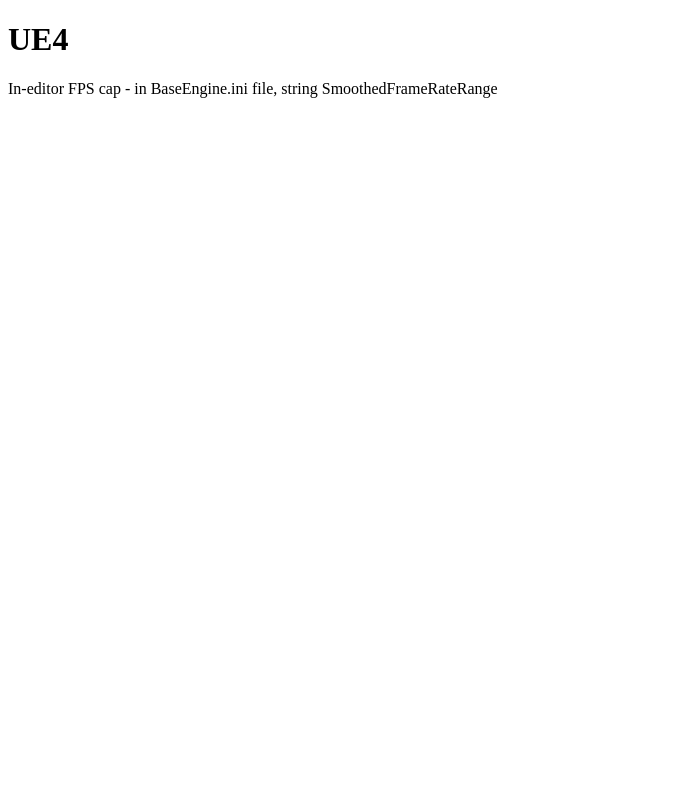
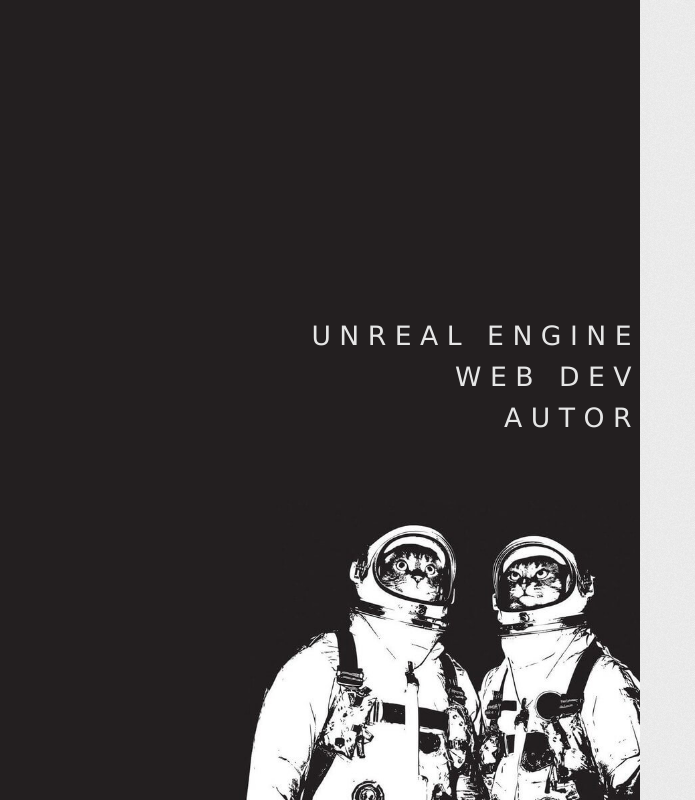
Before and after one commit to VincentSJ/VincentSJ.github.io, a plain HTML site: page index.html in a window 1280 px wide. Shown: the whole page, without its empty margins (0-695 px from the left). Drawn offline with Linux system fonts and the light colour scheme.

Commit message:
first look

```diff
--- a/index.html
+++ b/index.html
@@ -1,7 +1,31 @@
 <!DOCTYPE html>
+<head>
+    <meta charset="utf-8">
+    <link rel="stylesheet" href="./style.css">
+</head>
 <html>
 <body>
-<h1>UE4</h1>
-<p>In-editor FPS cap - in BaseEngine.ini file, string SmoothedFrameRateRange</p>
+
+    <div class="left-side">
+        <div class="main-menu">
+            <div class="menu-item">
+                <div class="menu-item-left-part">U N R E A L &nbsp; E N G I N E&nbsp;</div>
+                <div class="menu-item-right-part">UE4 blog: tips & tricks</div>
+            </div>
+            <div class="menu-item">
+                <div class="menu-item-left-part">W E B &nbsp; D E V&nbsp;</div>
+                <div class="menu-item-right-part">Web development playground</div>
+            </div>
+            <div class="menu-item">
+                <div class="menu-item-left-part">A U T O R&nbsp;</div>
+                <div class="menu-item-right-part">Personal info</div>
+            </div>
+        </div>
+        <img class="space-cats" src="./images/spacecats.jpg">
+    </div>
+
+
+    <!--h1>UE4</h1>
+    <p>In-editor FPS cap - in BaseEngine.ini file, string SmoothedFrameRateRange</p-->
 </body>
 </html>
--- /dev/null
+++ b/style.css
@@ -0,0 +1,78 @@
+body {
+    margin: 0;
+    padding: 0;
+    background-image: url('./images/main_bg.png');
+}
+
+.left-side {
+    display: block;
+    position: fixed;
+    background-color: #231f20;
+    width: 50%;
+    height: 100%;
+    min-height: 800px;
+    min-width: 200px;
+}
+
+.space-cats {
+    display: block;
+    position: absolute;
+    height: 300px;
+    top: 100%;
+    margin-top: -300px;
+    right: 0;
+}
+
+.main-menu {
+    display: block;
+    position: relative;
+    color: #e6e6e6;
+    font-family: "Roboto";
+    text-align: right;
+    top: 40%;
+    cursor: default;
+}
+
+.menu-item {
+    margin-bottom: 10px;
+}
+
+.menu-item-left-part:hover {
+    color: #231f20;
+    background-image: url('./images/main_bg.png');
+}
+
+.menu-item-left-part:hover + .menu-item-right-part {
+    width: 250px;
+}
+
+.menu-item-left-part {
+    font-size: 20pt;
+    display: inline-block;
+    cursor: pointer;
+    text-align: right;
+    width: 100%;
+    min-width: 100px;
+    font-family: Verdana;
+    z-index: 15;
+}
+
+.menu-item-right-part {
+    font-size: 10pt;
+    display: inline-block;
+    position: fixed;
+    width: 250px;
+    cursor: default;
+    text-align: left;
+    color: #231f20;
+    font-family: Courier;
+    line-height: 34pt;
+    z-index: 5;
+    margin-left: 5px;
+    width: 0;
+    overflow: hidden;
+    height: 25pt;
+
+    transition: width .4s;
+    -webkit-transition: width .4s;
+}
```
Also changed, not shown: images/main_bg.png (added), images/spacecats.jpg (added).
